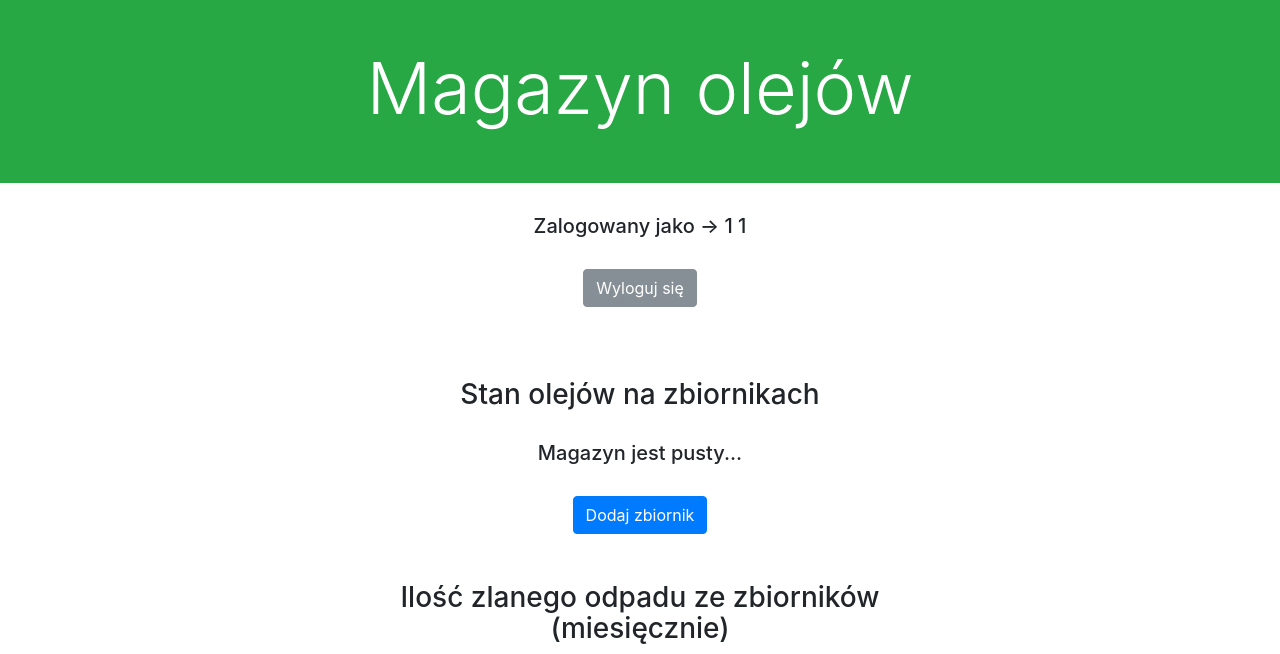
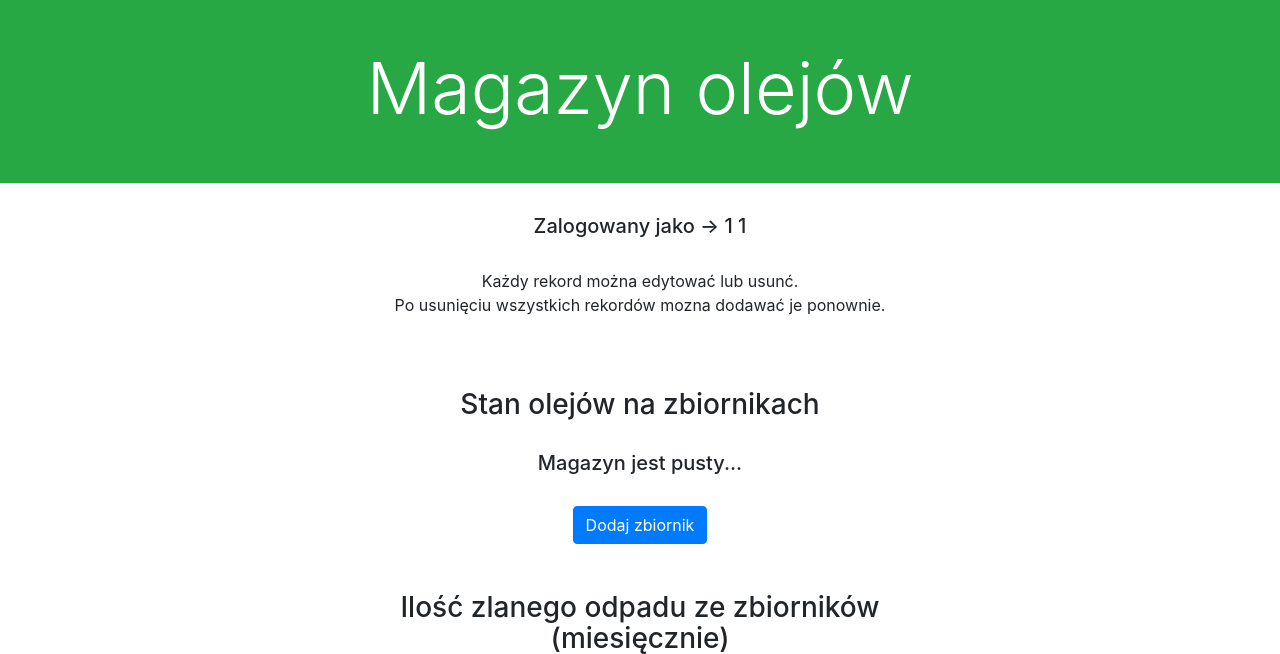
Before and after one commit to maruleq/OdpadyMagazyn, a PHP site: page /oleje/magazyn.php in a window 1280 px wide. Shown: the part 56-710 px from the top of the page. Run offline with PHP 8.4, Linux system fonts and the light colour scheme; the visitor is signed in with stand-in values (Sample User, id 1); data that the repository does not hold is empty; a stand-in replaces the project's code that opens the database connection.

Commit message:
Usunięcie przycisku "Wyloguj", poprawki

```diff
--- a/odpady/magazyn.php
+++ b/odpady/magazyn.php
@@ -17,9 +17,9 @@
 		<div class="m-auto text-center pb-5">
 			<?php  //Odebranie zmiennych z sesji w pliku zaloguj.php
 				echo "<h5>Zalogowany jako ->  ".$_SESSION['user']." ".$_SESSION['nazwisko']."</h5>";
+				echo "<br>Każdy rekord można edytować lub usunć.<br>Po usunięciu wszystkich rekordów mozna dodawać je ponownie.";
 			?>
 			<br>
-			<a href="../logowanie/logout.php"><button class="btn btn-secondary" type="submit">Wyloguj się</button></a><br/>
 		</div>
 
 		<div class="row">
--- a/oleje/magazyn.php
+++ b/oleje/magazyn.php
@@ -17,9 +17,9 @@
 		<div class="m-auto text-center pb-5">
 			<?php  //Odebranie zmiennych z sesji w pliku zaloguj.php
 				echo "<h5>Zalogowany jako ->  ".$_SESSION['user']." ".$_SESSION['nazwisko']."</h5>";
+				echo "<br>Każdy rekord można edytować lub usunć.<br>Po usunięciu wszystkich rekordów mozna dodawać je ponownie.";
 			?>
 			<br>
-			<a href="../logowanie/logout.php"><button class="btn btn-secondary" type="submit">Wyloguj się</button></a><br/>
 		</div>
 
 		<div class="row">
```
